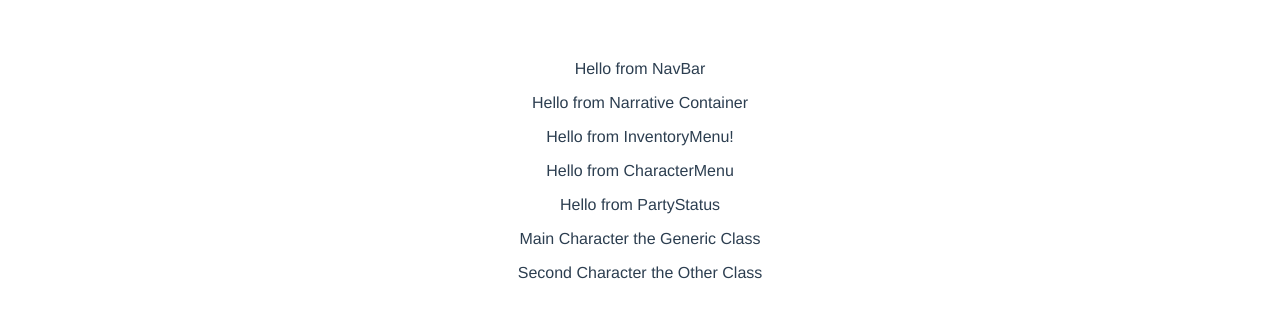
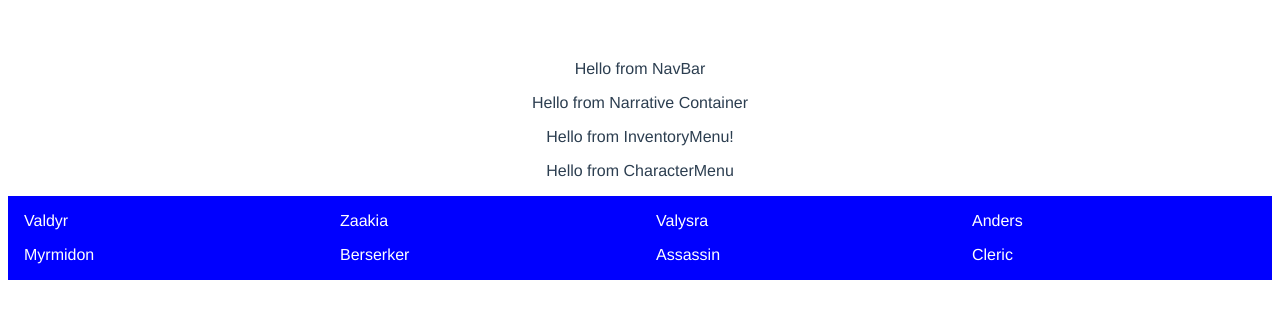
Before and after one commit to kshieldsDTS/vue-rpg, a Vue app: page / in a window 1280 px wide. Shown: the top 318 px of the page. Built offline with nearby package versions, Linux system fonts and the light colour scheme.

Commit message:
add styling to PartyStatus and PartyStatusCard components to visualize displays. add entries to fill out party

```diff
--- a/src/App.vue
+++ b/src/App.vue
@@ -28,13 +28,23 @@ export default {
       party: [
         {
           id: 0,
-          name: 'Main Character',
-          class: 'Generic Class',
+          name: 'Valdyr',
+          class: 'Myrmidon',
         },
         {
           id: 1,
-          name: 'Second Character',
-          class: 'Other Class',
+          name: 'Zaakia',
+          class: 'Berserker',
+        },
+        {
+          id: 2,
+          name: 'Valysra',
+          class: 'Assassin',
+        },
+        {
+          id: 3,
+          name: 'Anders',
+          class: 'Cleric',
         }
       ]
     }
--- a/src/components/PartyStatus.vue
+++ b/src/components/PartyStatus.vue
@@ -1,9 +1,9 @@
 <template>
-  <p>Hello from PartyStatus</p>
-  <div :key='character.id' v-for='character in party'>
+  <div class='party-bar'>
+     <div class='character' :key='character.id' v-for='character in party'>
     <PartyStatusCard :character='character'/>
+    </div>
   </div>
-
 </template>
 
 <script>
@@ -20,6 +20,16 @@ export default {
 }
 </script>
 
-<style>
-
+<style scoped>
+.party-bar {
+  color: white;
+  background: blue;
+  display: flex;
+}
+.character {
+  flex-basis: 25%;
+  text-align: left;
+  padding-left: 1em;
+  padding-right: 1em;
+}
 </style>
--- a/src/components/PartyStatusCard.vue
+++ b/src/components/PartyStatusCard.vue
@@ -1,5 +1,6 @@
 <template>
-  <p>{{character.name}} the {{character.class}}</p>
+  <p>{{character.name}}</p>
+  <p>{{character.class}}</p>
 </template>
 
 <script>
```
